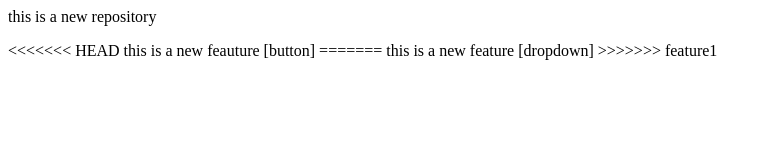
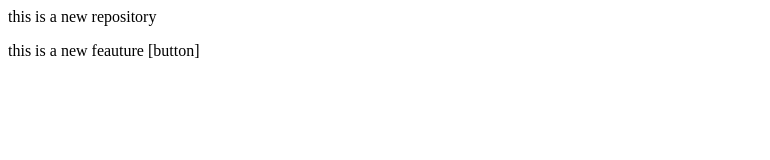
Before and after one commit to jynx-afk/local-repo, a plain HTML site: page index.html in a window 1280 px wide. Shown: the whole page, without its empty margins (0-770 px from the left). Drawn offline with Linux system fonts and the light colour scheme.

Commit message:
added button

```diff
--- a/index.html
+++ b/index.html
@@ -2,10 +2,4 @@
     this is a new repository
 </p>
 
-<p>
-<<<<<<< HEAD
-    this is a new feauture [button]
-=======
-    this is a new feature [dropdown]
->>>>>>> feature1
-</p>
+<p>this is a new feauture [button] <p>
```
